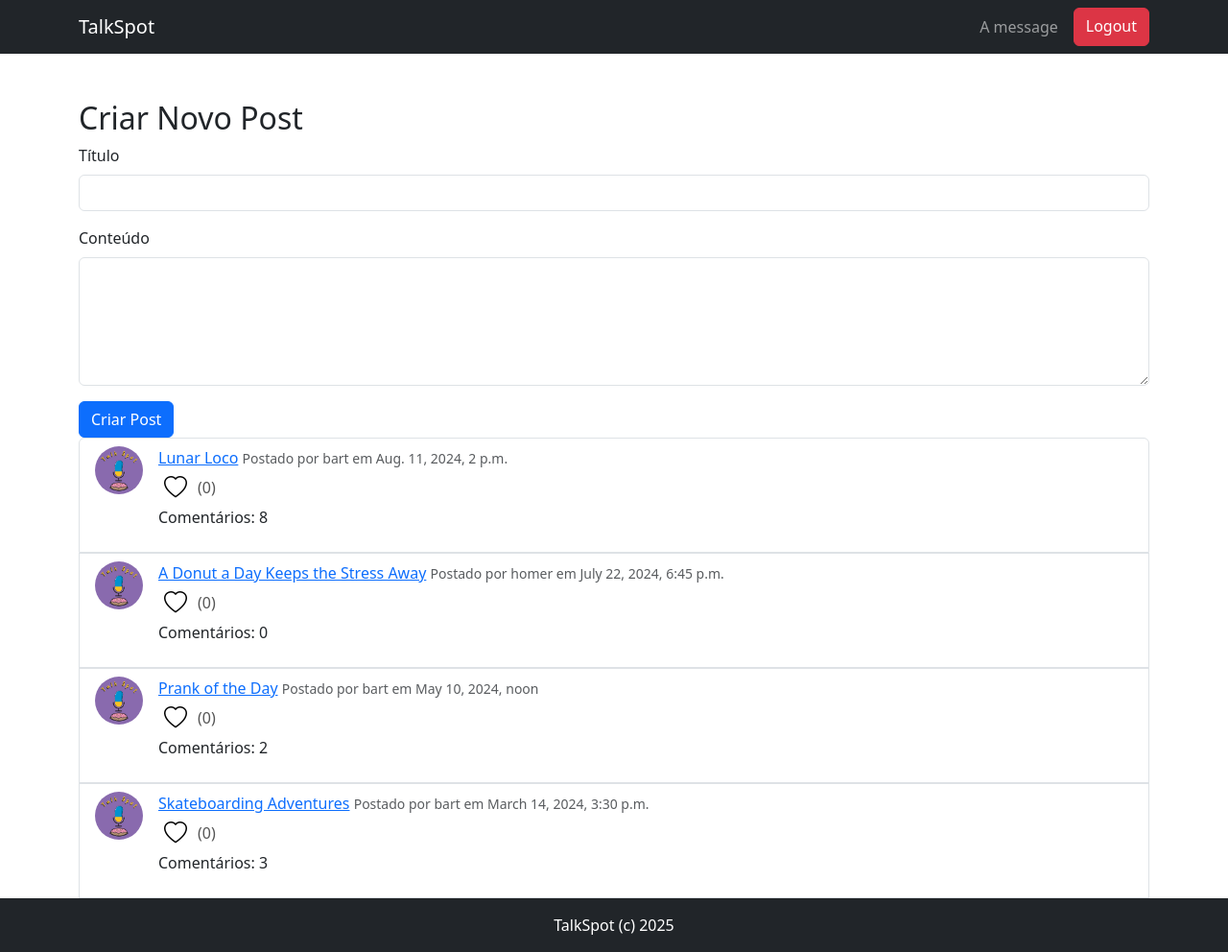
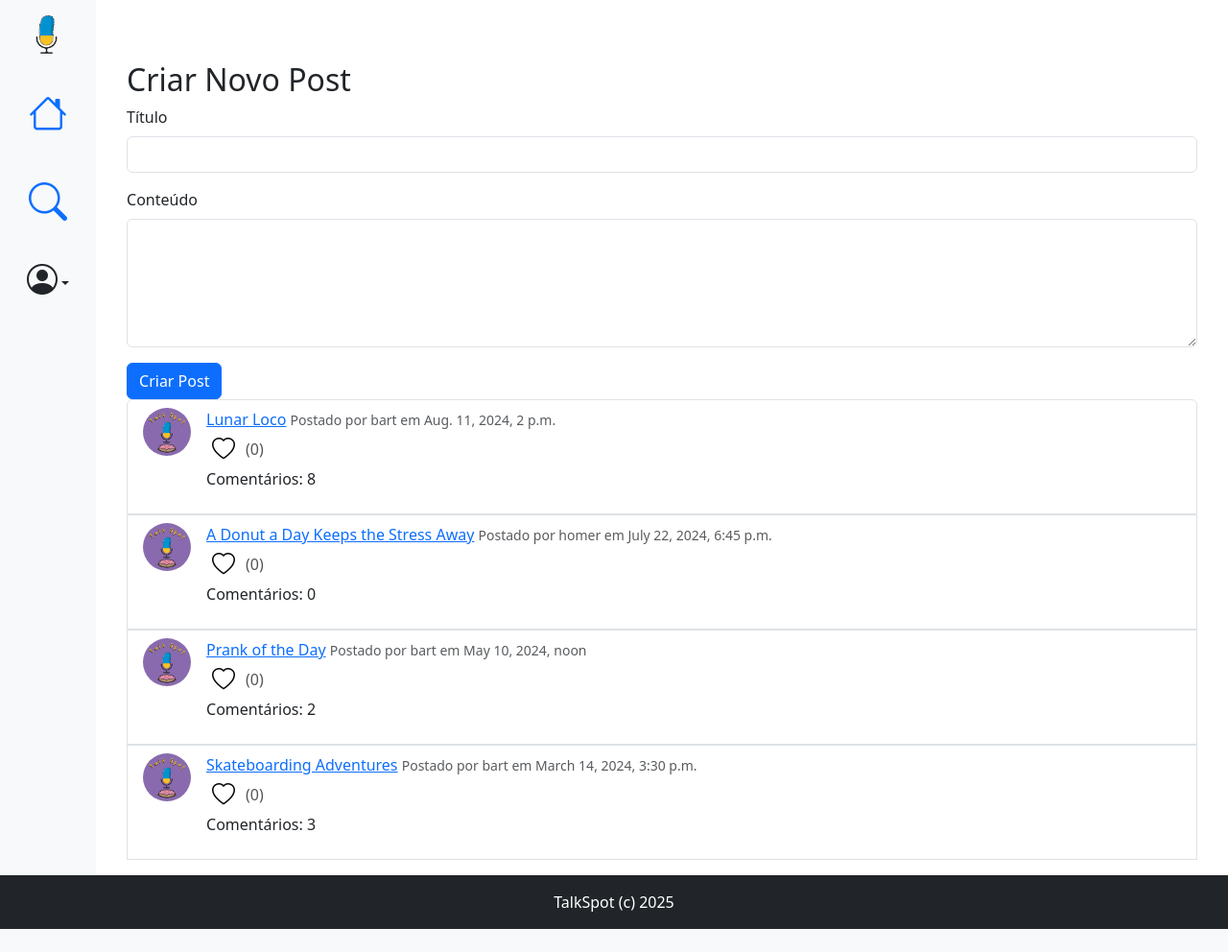
Before and after one commit to devtraldi/talkspot, a Django app: page /app/ in a window 1280 px wide. Shown: the whole page at 96% size. After the commit the page ends 968 px from the top, so only its background shows below. Run offline with Django 5.2, Linux system fonts and the light colour scheme; data comes from the database, SQL or seed files in the repository; data that the repository does not hold is empty.

Commit message:
app menu lateral (navbar/sidebar)

```diff
--- a/TalkSpot/app/static/app/css/styles.css
+++ b/TalkSpot/app/static/app/css/styles.css
@@ -1,38 +1,4 @@
-/* Estilos para a navbar vertical */
-.navbar-vertical {
-    width: 80px;
-    height: 100vh;
-    position: fixed;
-    top: 0;
-    left: 0;
-    display: flex;
-    flex-direction: column;
-    align-items: center;
-    justify-content: flex-start;
-    padding-top: 20px;
-    background-color: #343a40; /* Cor de fundo da navbar */
-}
 
-/* Estilos para os ícones */
-.nav-link {
-    margin-bottom: 20px;
-    color: white;
-    text-align: center;
-}
-
-.nav-link:hover {
-    color: #007bff; /* Cor ao passar o mouse */
-}
-
-/* Ajustes para o dropdown */
-.dropdown-menu {
-    margin-left: -50px; /* Ajuste a posição do dropdown */
-}
-
-/* Espaçamento para o conteúdo principal */
-.container-fluid {
-    padding-left: 80px; /* Ajuste para compensar a navbar vertical */
-}
 
 
 .like-form {
--- a/TalkSpot/app/templates/app/base.html
+++ b/TalkSpot/app/templates/app/base.html
@@ -15,14 +15,18 @@
     <link rel="stylesheet" href="{% static 'app/css/styles.css' %}">
 
     <!-- Optional JavaScript -->
-    <script src=" https://cdn.jsdelivr.net/npm/bootstrap@5.3.3/dist/js/bootstrap.min.js "></script>
+    <script src="https://cdn.jsdelivr.net/npm/bootstrap@5.3.3/dist/js/bootstrap.min.js"></script>
+    <script src="https://cdn.jsdelivr.net/npm/bootstrap@5.3.3/dist/js/bootstrap.bundle.min.js"></script>
+
+    <!-- Ícone do site (favicon) -->
+    <link rel="shortcut icon" href="{% static 'app/images/favicon.ico' %}" type="image/x-icon">
 
     <!-- Title -->
     <title>TalkSpot</title>
 </head>
 
 <body>
-    <!-- Navbar -->
+    <!-- Navbar
     <nav class="navbar navbar-expand-lg navbar-dark bg-dark">
         <div class="container">
             <a class="navbar-brand" href="{% url 'app_index' %}">TalkSpot</a>
@@ -31,12 +35,52 @@
                 <a href="{% url 'app_logout' %}" class="btn btn-danger">Logout</a>
             </div>
         </div>
-    </nav>
+    </nav> -->
+
+<div class="container-fluid">
+    <div class="row">
+        <div class="col-sm-auto bg-light sticky-top">
+            <div class="d-flex flex-sm-column flex-row flex-nowrap bg-light align-items-center sticky-top">
+                <a href="#" class="d-block p-3 link-dark text-decoration-none" title="" data-bs-toggle="tooltip" data-bs-placement="right" data-bs-original-title="Icon-only">
+                    <img src="{% static 'app/images/logo_icone.png' %}" alt="Logo Talk Spot" class="img-fluid" style="width: 2.5rem; height: 2.5rem;">
+                </a>
+                <ul class="nav nav-pills nav-flush flex-sm-column flex-row flex-nowrap mb-auto mx-auto text-center align-items-center">
+                    <li class="nav-item">
+                        <a href="#" class="nav-link py-3 px-2" title="" data-bs-toggle="tooltip" data-bs-placement="right" data-bs-original-title="Home">
+                            <i class="bi-house fs-1"></i>
+                        </a>
+                    </li>
+                    <li>
+                        <a href="#" class="nav-link py-3 px-2" title="" data-bs-toggle="tooltip" data-bs-placement="right" data-bs-original-title="Dashboard">
+                            <i class="bi-search fs-1"></i>
+                        </a>
+                    </li>
+
+                </ul>
+                <div class="dropdown">
+                    <a href="#" class="d-flex align-items-center justify-content-center p-3 link-dark text-decoration-none dropdown-toggle" id="dropdownUser3" data-bs-toggle="dropdown" aria-expanded="false">
+                        <i class="bi-person-circle h2"></i>
+                    </a>
+                    <ul class="dropdown-menu text-small shadow" aria-labelledby="dropdownUser3">
+                        <li><a class="dropdown-item" href="{% url 'app_logout' %}">Editar Perfil</a></li>
+                        <li><a class="dropdown-item" href="#">Settings</a></li>
+                        <li><hr class="dropdown-divider"></li>
+                        <li><a class="dropdown-item text-danger" href="{% url 'app_logout' %}"><i class="bi bi-box-arrow-right me-2"></i>Sair</a></li>
+                    </ul>
+                </div>
+            </div>
+        </div>
+        <div class="col-sm p-3 min-vh-100">
+            <!-- content -->
+            {% block content %}
+            {% endblock %}
+        </div>
+    </div>
+</div>
 
 
     <!-- Content -->
-    {% block content %}
-    {% endblock %}
+
 
     <!-- Footer -->
     <footer class="footer bg-dark text-white text-center py-3">
```
Also changed, not shown: TalkSpot/app/static/app/images/favicon.ico (added), TalkSpot/app/static/app/images/logo_icone.png (added).
